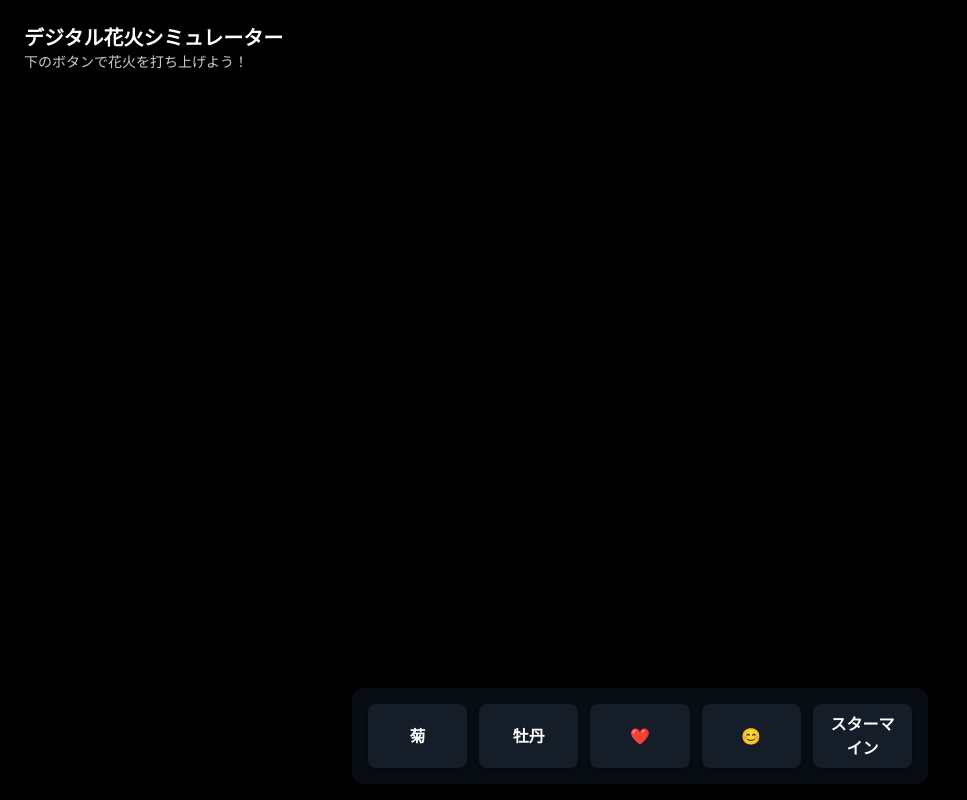
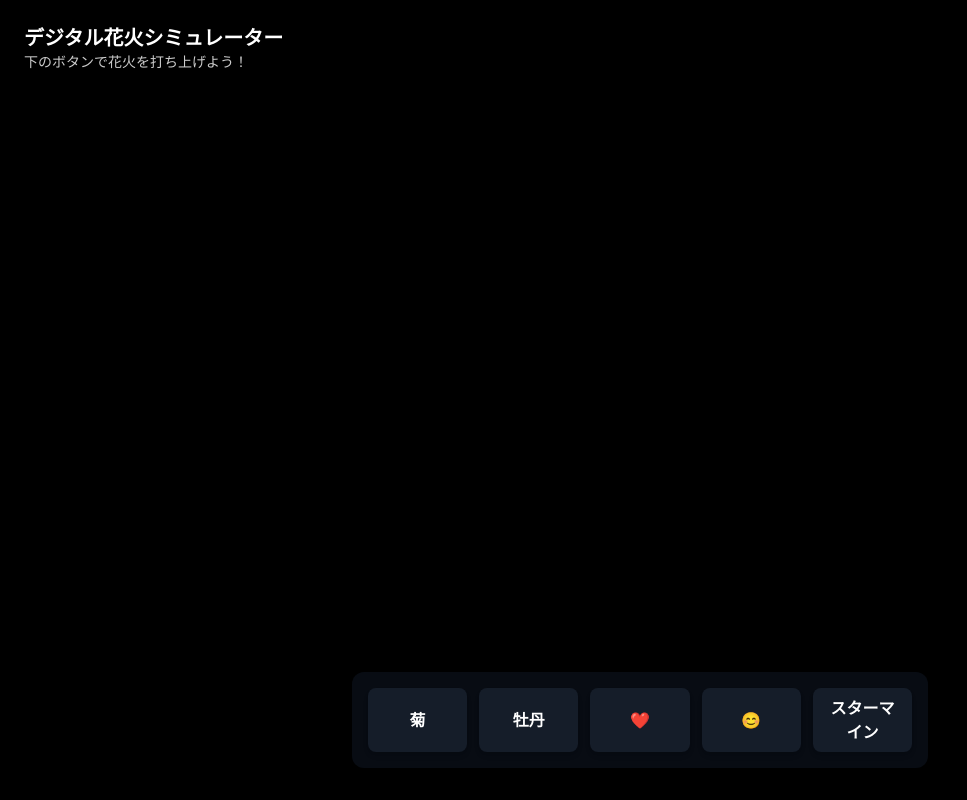
Before and after one commit to tak-ai-lab/Interactive-Fireworks-Simulator, a React (Vite) app: page / in a window 1280 px wide. Shown: the whole page, without its empty margins (0-967 px from the left). Built offline with nearby package versions, Linux system fonts and the light colour scheme.

Commit message:
レスポンシブデザイン修正4

```diff
--- a/components/Controls.tsx
+++ b/components/Controls.tsx
@@ -18,7 +18,7 @@ const ControlButton: React.FC<{ onClick: () => void; children: React.ReactNode,
 
 export default function Controls({ onLaunch, onStarMine }: ControlsProps): React.ReactNode {
   return (
-    <div className="absolute bottom-0 left-0 right-0 p-4 pb-[calc(1rem+env(safe-area-inset-bottom))] z-10">
+    <div className="absolute bottom-0 left-0 right-0 p-4 pb-[calc(2rem+env(safe-area-inset-bottom))] z-10">
       <div className="max-w-xl mx-auto bg-gray-900/50 backdrop-blur-md p-3 sm:p-4 rounded-xl shadow-2xl">
         <div className="grid grid-cols-2 sm:grid-cols-5 gap-3 text-center">
           <ControlButton onClick={() => onLaunch(FireworkType.KIKU)}>
```
